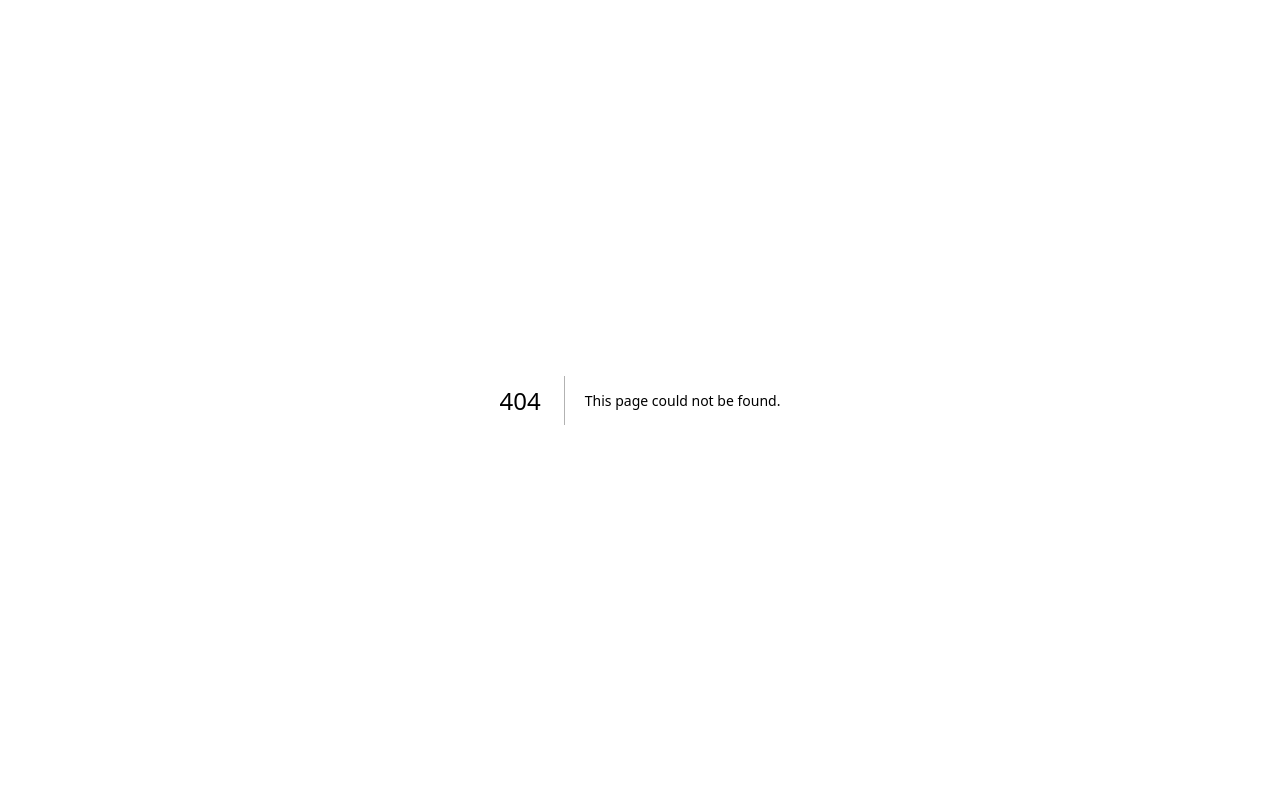
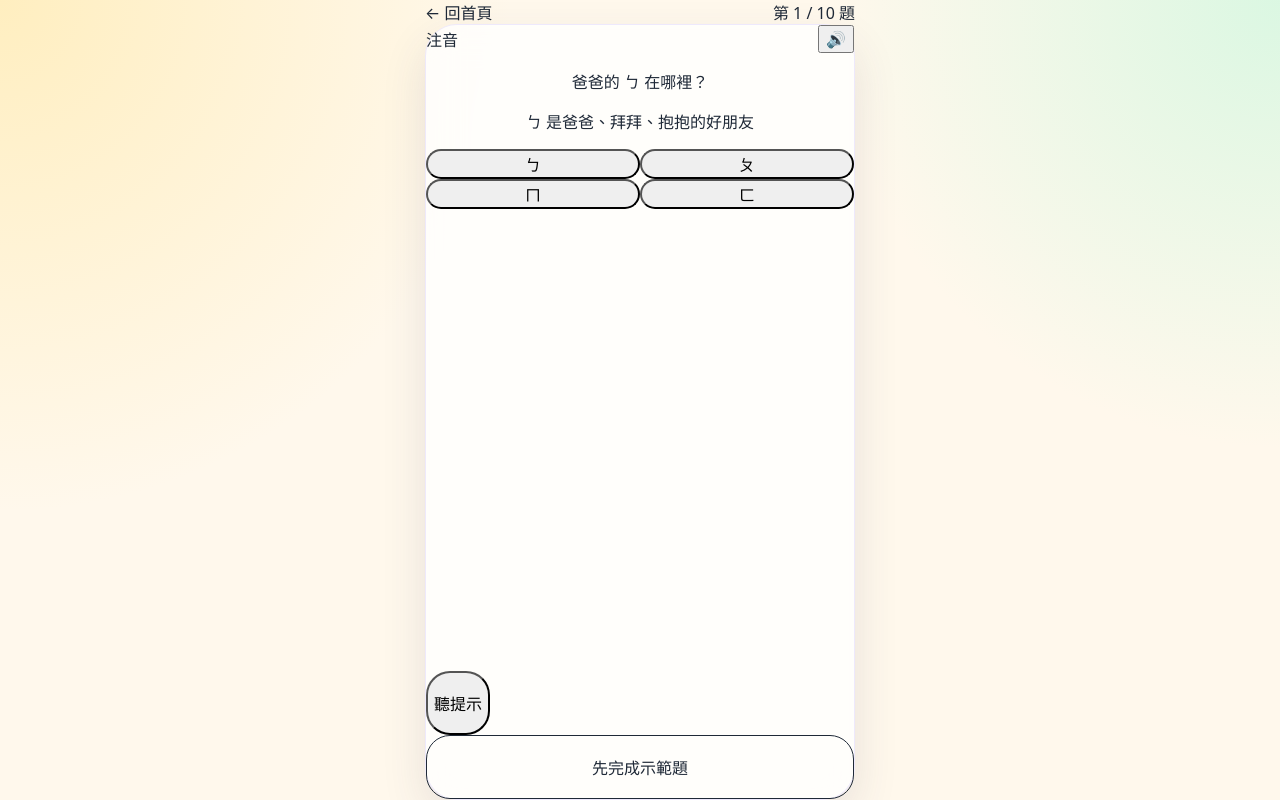
Before and after one commit to daisanity-svg/star-practice-pwa, a Next.js app: page /practice in a window 1280 px wide. Before the commit this address had no page. Built offline with nearby package versions, Linux system fonts and the light colour scheme.

Commit message:
Add today practice page

```diff
--- /dev/null
+++ b/app/practice/page.tsx
@@ -0,0 +1,48 @@
+import Link from 'next/link';
+import { KidButton } from '@/components/KidButton';
+import { PhoneFrame } from '@/components/PhoneFrame';
+import { todayPracticeItems } from '@/lib/demo-data';
+
+export default function PracticePage() {
+  const current = todayPracticeItems[0];
+
+  return (
+    <PhoneFrame>
+      <div className="mb-4 flex items-center justify-between">
+        <Link href="/" className="rounded-full bg-white/80 px-4 py-3 text-base font-black text-slate-600 shadow-sm">
+          ← 回首頁
+        </Link>
+        <div className="rounded-full bg-white/80 px-4 py-3 text-base font-black text-grape shadow-sm">
+          第 1 / 10 題
+        </div>
+      </div>
+
+      <section className="kid-card flex flex-1 flex-col p-6">
+        <div className="flex items-center justify-between gap-3">
+          <span className="rounded-full bg-mint px-4 py-2 text-lg font-black text-emerald-900">{current.type}</span>
+          <button className="flex h-14 w-14 items-center justify-center rounded-3xl bg-skysoft text-2xl shadow-sm" aria-label="播放聲音">
+            🔊
+          </button>
+        </div>
+
+        <div className="mt-8 rounded-[32px] bg-white p-6 text-center shadow-sm">
+          <p className="text-3xl font-black leading-tight text-ink">{current.prompt}</p>
+          <p className="mt-4 text-lg font-bold leading-relaxed text-slate-500">{current.helper}</p>
+        </div>
+
+        <div className="mt-7 grid grid-cols-2 gap-4">
+          {current.options.map((option) => (
+            <button key={option} className="flex h-24 items-center justify-center rounded-[28px] bg-mint text-5xl font-black text-emerald-800 shadow-sm active:scale-[0.98]">
+              {option}
+            </button>
+          ))}
+        </div>
+
+        <div className="mt-auto space-y-3 pt-8">
+          <KidButton tone="butter">聽提示</KidButton>
+          <KidButton href="/" tone="white">先完成示範題</KidButton>
+        </div>
+      </section>
+    </PhoneFrame>
+  );
+}
```
